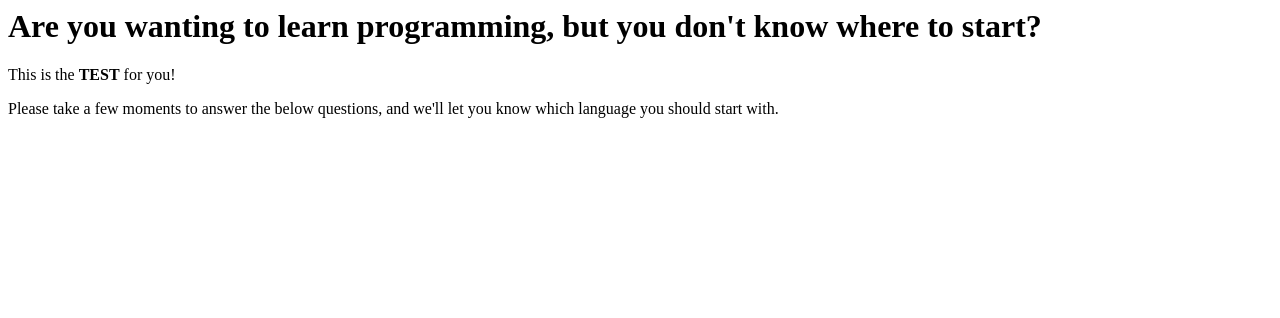
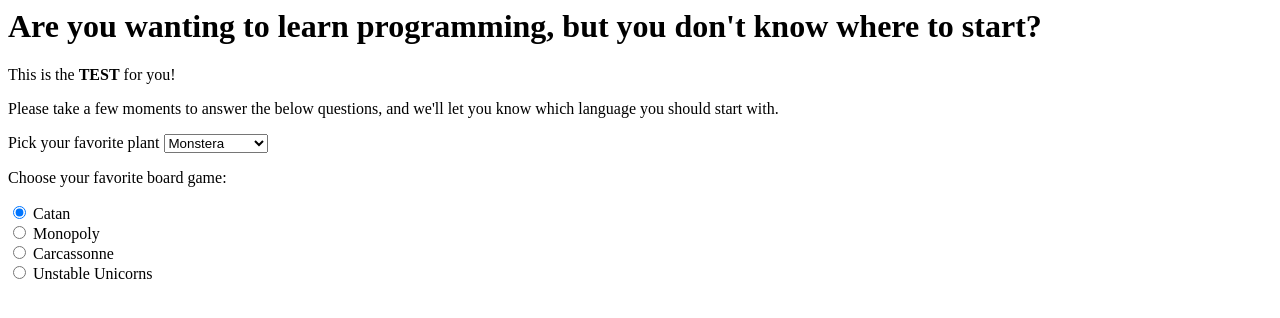
Before and after one commit to Ravinfish/language-suggester, a plain HTML site: page index.html in a window 1280 px wide. Drawn offline with Linux system fonts and the light colour scheme.

Commit message:
Add first two questions to site

```diff
--- a/index.html
+++ b/index.html
@@ -13,9 +13,25 @@
   <p>This is the <strong>TEST</strong> for you!</p>
   <p>Please take a few moments to answer the below questions, and
     we'll let you know which language you should start with.</p>
-<form id="q1">
-  <label for="q1"></label>
-</form>
+  <form id="q1">
+    <label for="q1">Pick your favorite plant</label>
+    <select id="q1" name="q1">
+      <option value="monstera">Monstera</option>
+      <option value="ponytailPalm">Ponytail Palm</option>
+      <option value="spider">Spider Plant</option>
+    </select>
+  </form>
+  <form id="q2">
+    <p>Choose your favorite board game:</p>
+    <input type="radio" id="game" name="game" value="catan" checked>
+    <label for="catan">Catan</label><br>
+    <input type="radio" id="game" name="game" value="monopoly">
+    <label for="monopoly">Monopoly</label><br>
+    <input type="radio" id="game" name="game" value="carcassonne">
+    <label for="carcassonne">Carcassonne</label><br>
+    <input type="radio" id="game" name="game" value="unicorn">
+    <label for="unicorn">Unstable Unicorns</label><br>
+  </form>
 
 </body>
 
```
